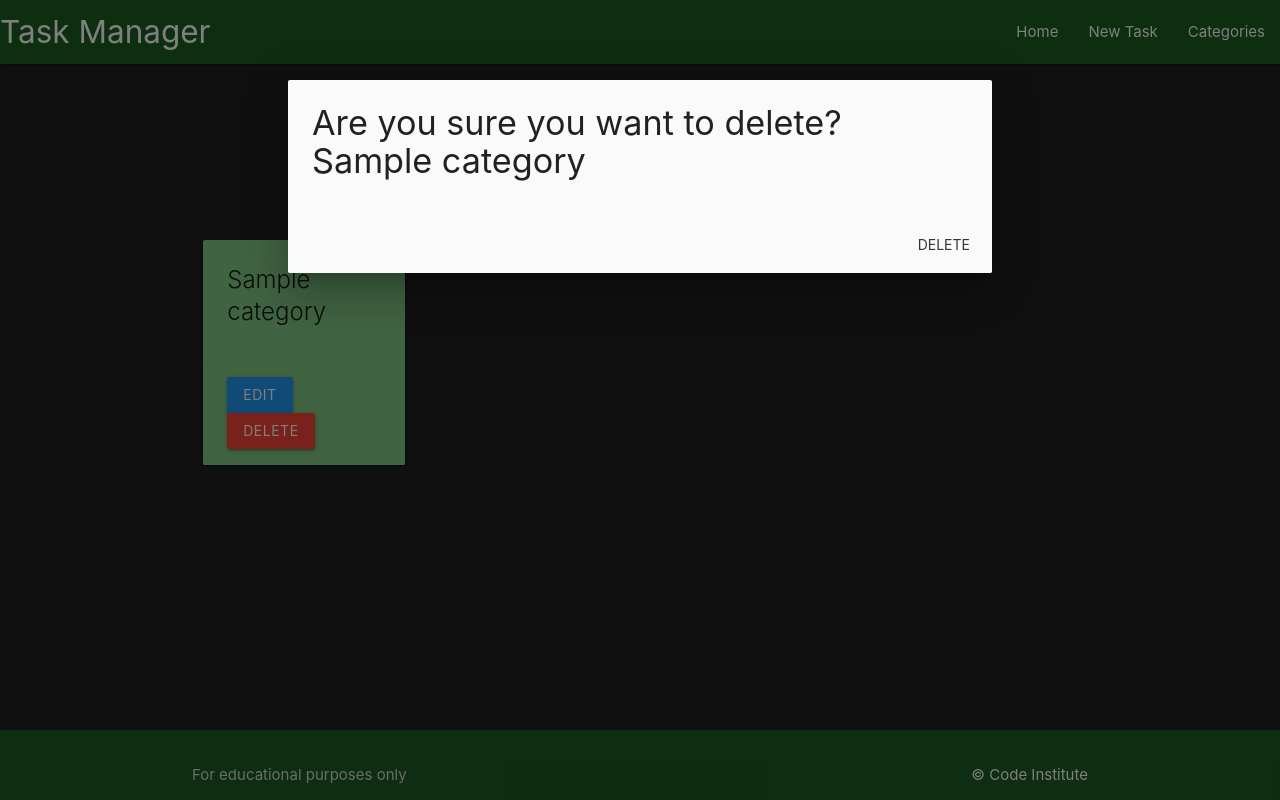
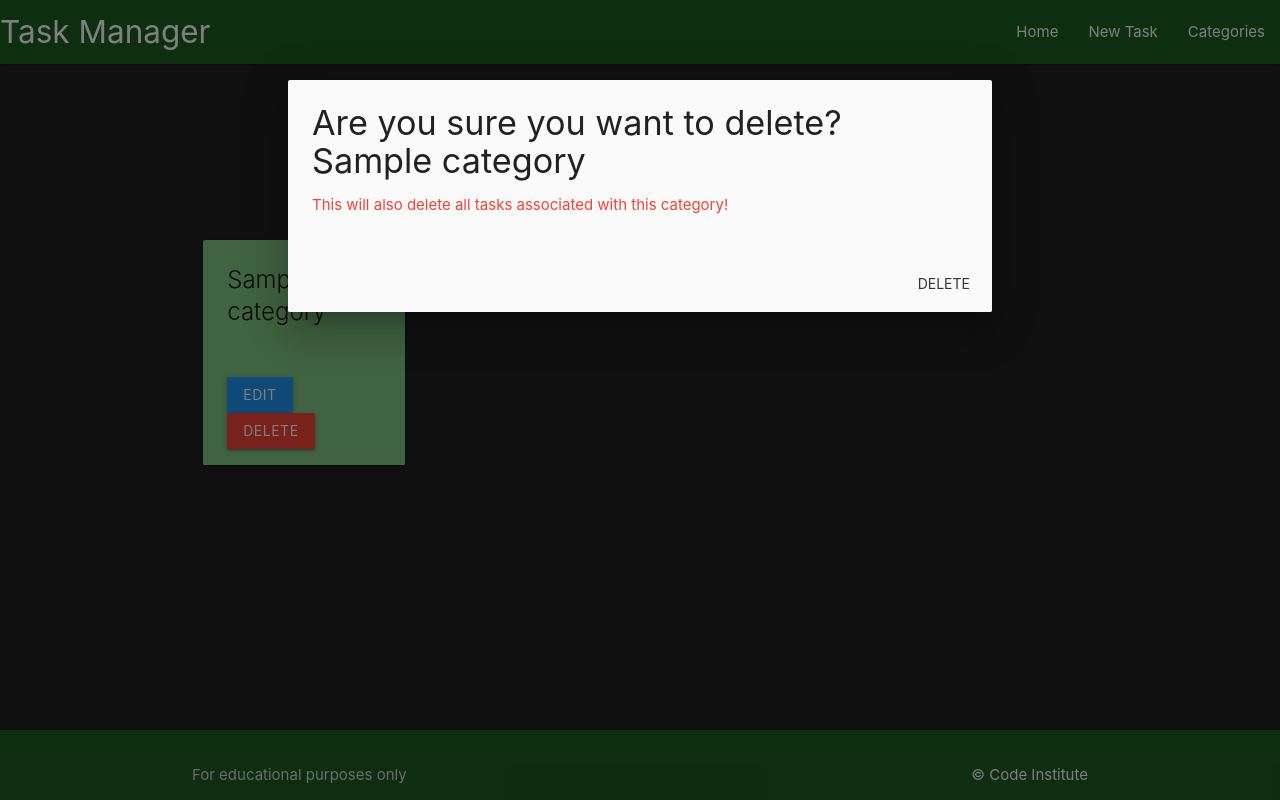
Before and after one commit to JoGorska/task-manager-flask-sqlalchemy, a Flask app: page /categories in a window 1280 px wide, after a click on "DELETE". Run offline with Flask 2, Linux system fonts and the light colour scheme; tables that the repository leaves empty hold one stand-in row (values such as "Sample post").

Commit message:
Add warning in modal when removing category, that it will remove all tasks associated with it

```diff
--- a/taskmanager/templates/categories.html
+++ b/taskmanager/templates/categories.html
@@ -35,6 +35,7 @@
     <div id="{{ category.id }}" class="modal">
       <div class="modal-content">
         <h4>Are you sure you want to delete? {{ category.category_name }}</h4>
+        <p class="red-text">This will also delete all tasks associated with this category!</p>
 
       </div>
       <div class="modal-footer">
```
